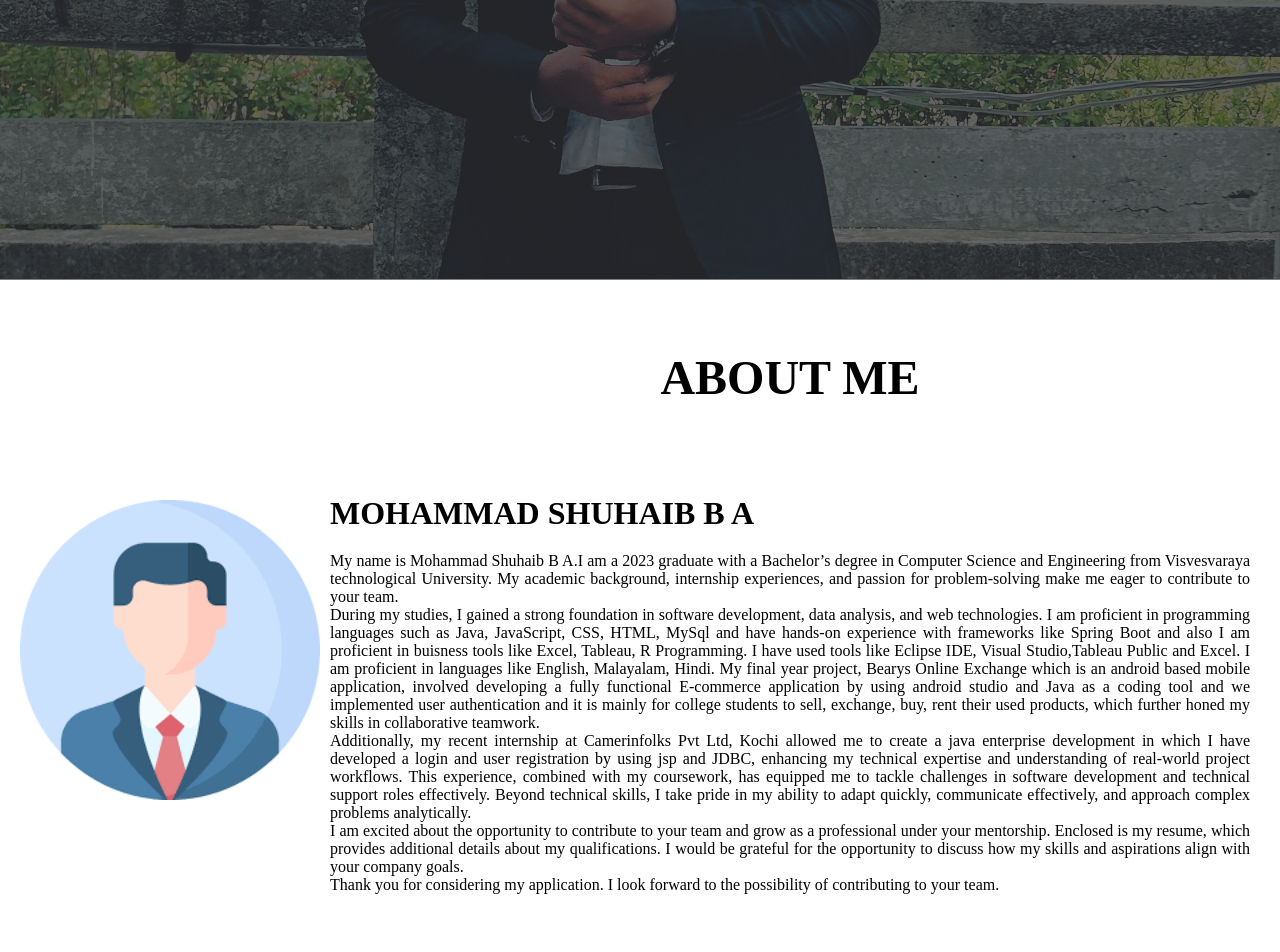
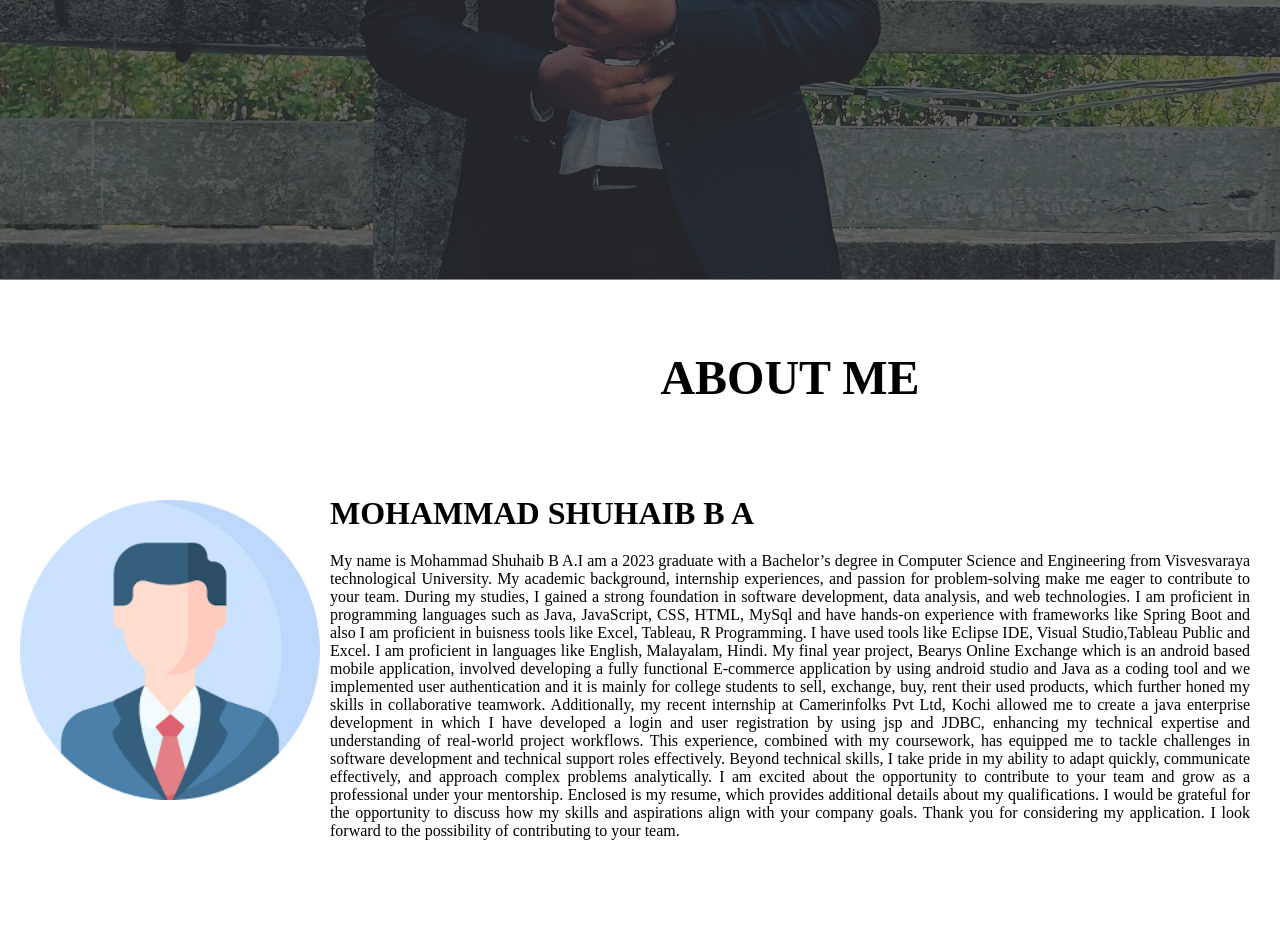
Before and after one commit to Moshuhaib/portfolio, a plain HTML site: page index.html in a window 1280 px wide. Shown: the part 621-1573 px from the top of the page. Drawn offline with Linux system fonts and the light colour scheme.

Commit message:
index.html

```diff
--- a/index.html
+++ b/index.html
@@ -37,13 +37,13 @@
                 <div id="intro">
                     <h1 class="headings">ABOUT ME</h1>
                     <h2>MOHAMMAD SHUHAIB B A</h2>
-                    <p>My name is Mohammad Shuhaib B A.I am a 2023 graduate with a Bachelor’s degree in Computer Science and Engineering from Visvesvaraya technological University. My academic background, internship experiences, and passion for problem-solving make me eager to contribute to your team.<br>
+                    <p>My name is Mohammad Shuhaib B A.I am a 2023 graduate with a Bachelor’s degree in Computer Science and Engineering from Visvesvaraya technological University. My academic background, internship experiences, and passion for problem-solving make me eager to contribute to your team.
 
-                        During my studies, I gained a strong foundation in software development, data analysis, and web technologies. I am proficient in programming languages such as Java, JavaScript, CSS, HTML, MySql and have hands-on experience with frameworks like Spring Boot and also I am proficient in buisness tools like Excel, Tableau, R Programming. I have used tools like Eclipse IDE, Visual Studio,Tableau Public and Excel. I am proficient in languages like English, Malayalam, Hindi. My final year project, Bearys Online Exchange which is an android based mobile  application, involved developing a fully functional E-commerce application by using android studio and Java as a coding tool and we implemented user authentication and it is mainly for  college students to sell, exchange, buy, rent their used products, which further honed my skills in collaborative teamwork.<br>
+                        During my studies, I gained a strong foundation in software development, data analysis, and web technologies. I am proficient in programming languages such as Java, JavaScript, CSS, HTML, MySql and have hands-on experience with frameworks like Spring Boot and also I am proficient in buisness tools like Excel, Tableau, R Programming. I have used tools like Eclipse IDE, Visual Studio,Tableau Public and Excel. I am proficient in languages like English, Malayalam, Hindi. My final year project, Bearys Online Exchange which is an android based mobile  application, involved developing a fully functional E-commerce application by using android studio and Java as a coding tool and we implemented user authentication and it is mainly for  college students to sell, exchange, buy, rent their used products, which further honed my skills in collaborative teamwork.
 
-                        Additionally, my recent internship at Camerinfolks Pvt Ltd, Kochi allowed me to create a java enterprise development in which I have developed a login and user registration by using jsp and JDBC, enhancing my technical expertise and understanding of real-world project workflows. This experience, combined with my coursework, has equipped me to tackle challenges in software development and technical support roles effectively. Beyond technical skills, I take pride in my ability to adapt quickly, communicate effectively, and approach complex problems analytically.<br>
+                        Additionally, my recent internship at Camerinfolks Pvt Ltd, Kochi allowed me to create a java enterprise development in which I have developed a login and user registration by using jsp and JDBC, enhancing my technical expertise and understanding of real-world project workflows. This experience, combined with my coursework, has equipped me to tackle challenges in software development and technical support roles effectively. Beyond technical skills, I take pride in my ability to adapt quickly, communicate effectively, and approach complex problems analytically.
 
-                        I am excited about the opportunity to contribute to your team and grow as a professional under your mentorship. Enclosed is my resume, which provides additional details about my qualifications. I would be grateful for the opportunity to discuss how my skills and aspirations align with your company goals.<br>
+                        I am excited about the opportunity to contribute to your team and grow as a professional under your mentorship. Enclosed is my resume, which provides additional details about my qualifications. I would be grateful for the opportunity to discuss how my skills and aspirations align with your company goals.
 
                         Thank you for considering my application. I look forward to the possibility of contributing to your team.
                     </p>
```
